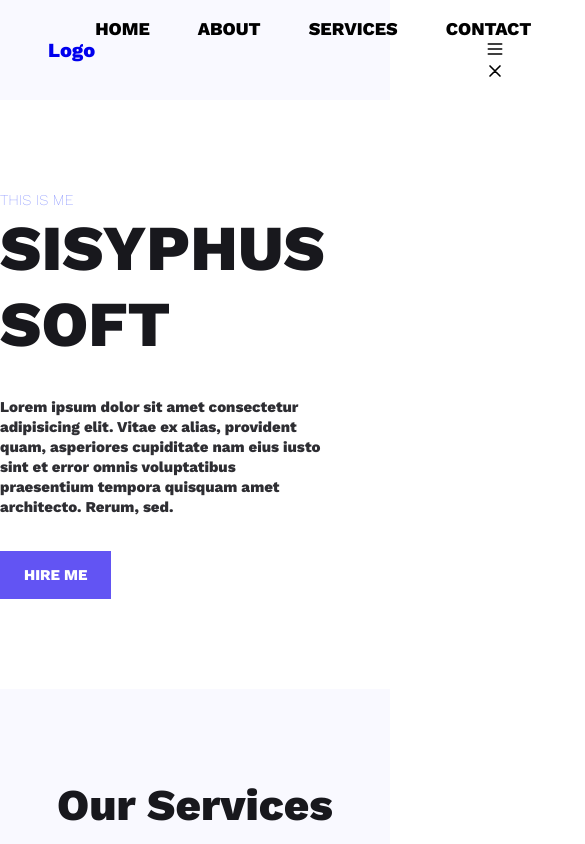
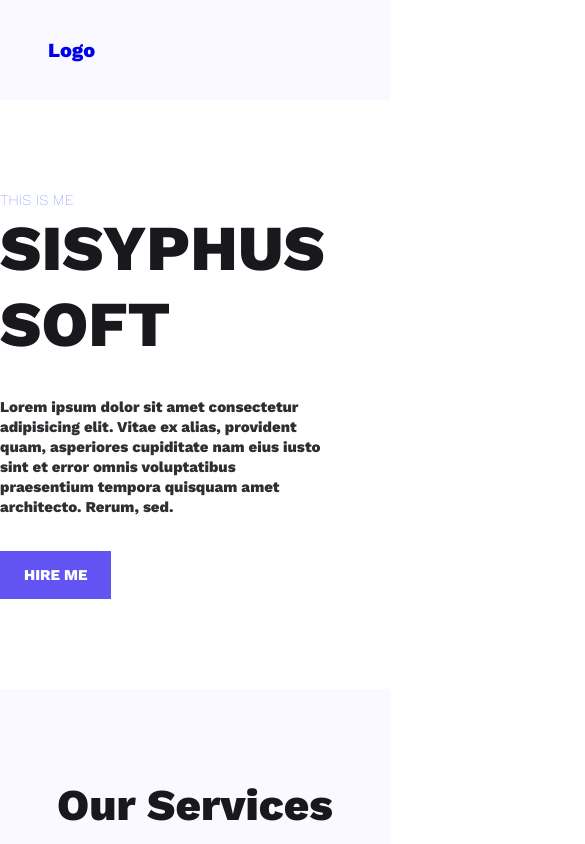
Before and after one commit to alibaltaci/React-Projects, a React (Vite) app in the folder multi-page-website-with-vite-and-styled-components/: page / in a window 390 px wide. Shown: the top 844 px of the page, 585 px wide, since content can reach past the window. Built offline with nearby package versions, Linux system fonts and the light colour scheme.

Commit message:
added responsive styles for navbar

```diff
--- a/multi-page-website-with-vite-and-styled-components/src/components/Navbar/MenuIcon.jsx
+++ b/multi-page-website-with-vite-and-styled-components/src/components/Navbar/MenuIcon.jsx
@@ -2,13 +2,17 @@ import Close from "../Common/Icons/Close";
 import Menu from "../Common/Icons/Menu";
 import { StyledMenuIcon } from "./StyledMenuIcon";
 
-export default function MenuIcon() {
+export default function MenuIcon({onClick}) {
 
   return (
 
     <StyledMenuIcon className="mobile-navbar-btn" >
-        <Menu name="menu-outline" className="mobile-nav-icon" />
-        <Close name="close-outline" className="close-outline mobile-nav-icon" />
+        <Menu name="menu-outline" className="mobile-nav-icon"
+            onClick={() => onClick(true)}
+        />
+        <Close name="close-outline" className="close-outline mobile-nav-icon"
+            onClick={() => onClick(false)}
+        />
     </StyledMenuIcon>
 
   )
--- a/multi-page-website-with-vite-and-styled-components/src/components/Navbar/Navbar.jsx
+++ b/multi-page-website-with-vite-and-styled-components/src/components/Navbar/Navbar.jsx
@@ -2,11 +2,17 @@ import { NavLink } from 'react-router-dom'
 import { navbar } from '../../data/data.json'
 import StyledNav from './StyledNav'
 import MenuIcon from './MenuIcon'
+import { useState } from 'react'
 
 function Navbar() {
 
+    const [ openMenu, setOpenMenu ] = useState(false)
+
     return (
     <StyledNav>
+        <div className={ openMenu? 'active' : 'menuIcon'}>
+
+
         <ul  className="navbar-list" >
             {
                 navbar.map( (data) => (
@@ -21,7 +27,8 @@ function Navbar() {
             }
         </ul>
 
-        <MenuIcon />
+            <MenuIcon onClick={setOpenMenu} />
+        </div>
 
     </StyledNav>
   )
--- a/multi-page-website-with-vite-and-styled-components/src/components/Navbar/StyledNav.jsx
+++ b/multi-page-website-with-vite-and-styled-components/src/components/Navbar/StyledNav.jsx
@@ -9,6 +9,7 @@ const StyledNav = styled.nav`
 
         li{
             list-style: none;
+
             .navbar-link{
                 /* list-style: none; */
                 text-decoration: none;
@@ -50,7 +51,7 @@ const StyledNav = styled.nav`
     @media ( max-width: ${({theme}) => theme.media.mobile} ) {
         .mobile-navbar-btn{
             display: inline-block;
-            z-index: 999;
+            z-index: 999999;
             border: ${({theme}) => theme.colors.black};
 
             .mobile-nav-icon{
@@ -58,7 +59,67 @@ const StyledNav = styled.nav`
                 color: ${({theme}) => theme.colors.black};
             }
         }
+
+            /* hide te original nav menu */
+
+        .navbar-list{
+            width: 100vh;
+            height: 100vh;
+            position: absolute;
+            top: 0;
+            left: 0;
+            background-color: #fff;
+
+            transform: translateX(100%);
+
+            display: flex;
+            justify-content: center;
+            align-content: center;
+            flex-direction: column;
+            text-align: center;
+
+            visibility: hidden;
+            opacity: 0;
+
+            li{
+                .navbar-link{
+
+                    &:link,
+                    &:visited{
+                        font-size: 2.2rem;
+                    };
+
+                    &:hover,
+                    &:active{
+                        color: ${({theme}) => theme.colors.helper};
+                    };
+                }
+
+            }
+        }
+
+        .active .mobile-nav-icon{
+            display: none;
+            font-size: 4.2rem;
+            position: absolute;
+            top: 3%;
+            right: 10%;
+            color: ${({theme}) => theme.colors.black};
+            z-index: 99999;
+        }
+
+        .active .close-outline{
+            display: inline-block;
+        }
+
+        .active .navbar-list{
+            visibility: visible;
+            opacity: 1;
+            transform: translateX(0);
+            z-index: 999;
+        }
     }
+
 
 `
 export default StyledNav;
--- a/multi-page-website-with-vite-and-styled-components/src/styles/GlobalStyles.jsx
+++ b/multi-page-website-with-vite-and-styled-components/src/styles/GlobalStyles.jsx
@@ -12,6 +12,10 @@ export const GlobalStyles = createGlobalStyle`
     html{
         font-size: 62.5%;
         /* scroll-behavior: smooth; */
+        overflow-x: hidden;
+    }
+
+    body{
         overflow-x: hidden;
     }
 
```
